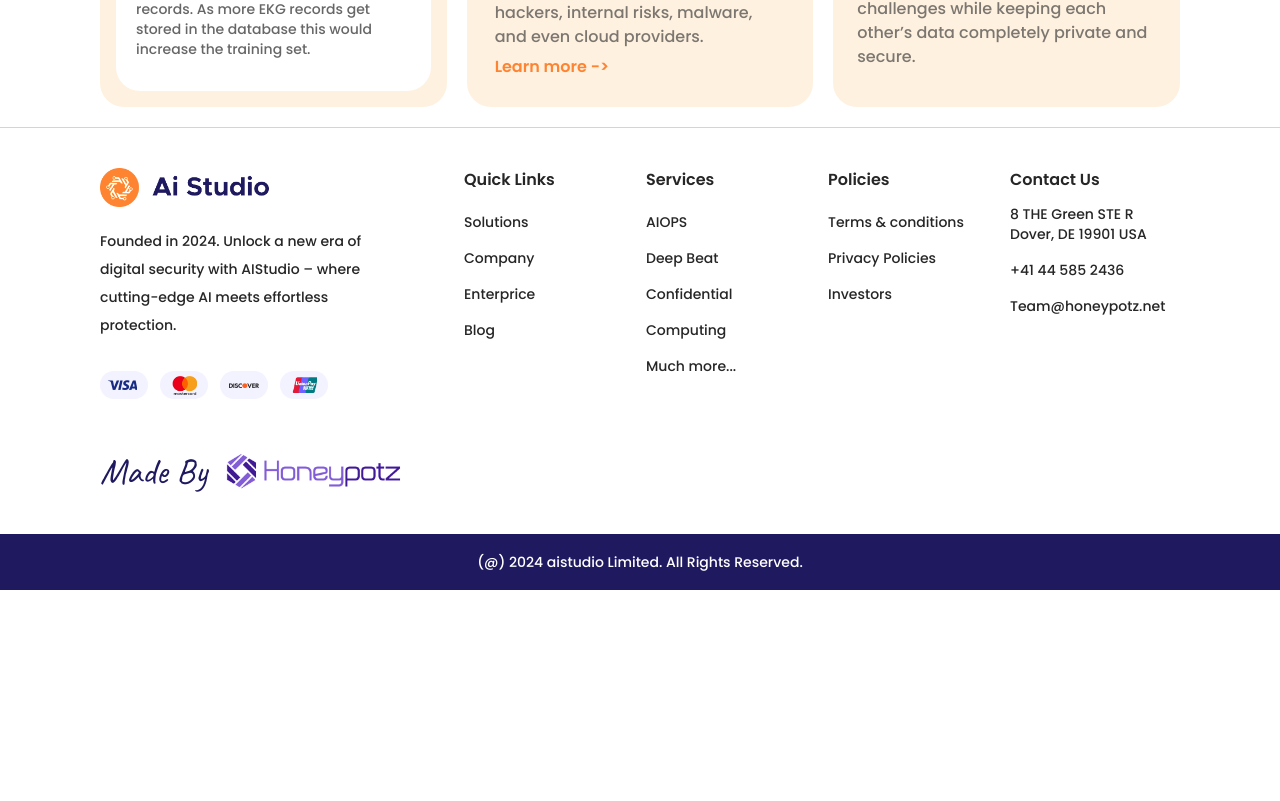
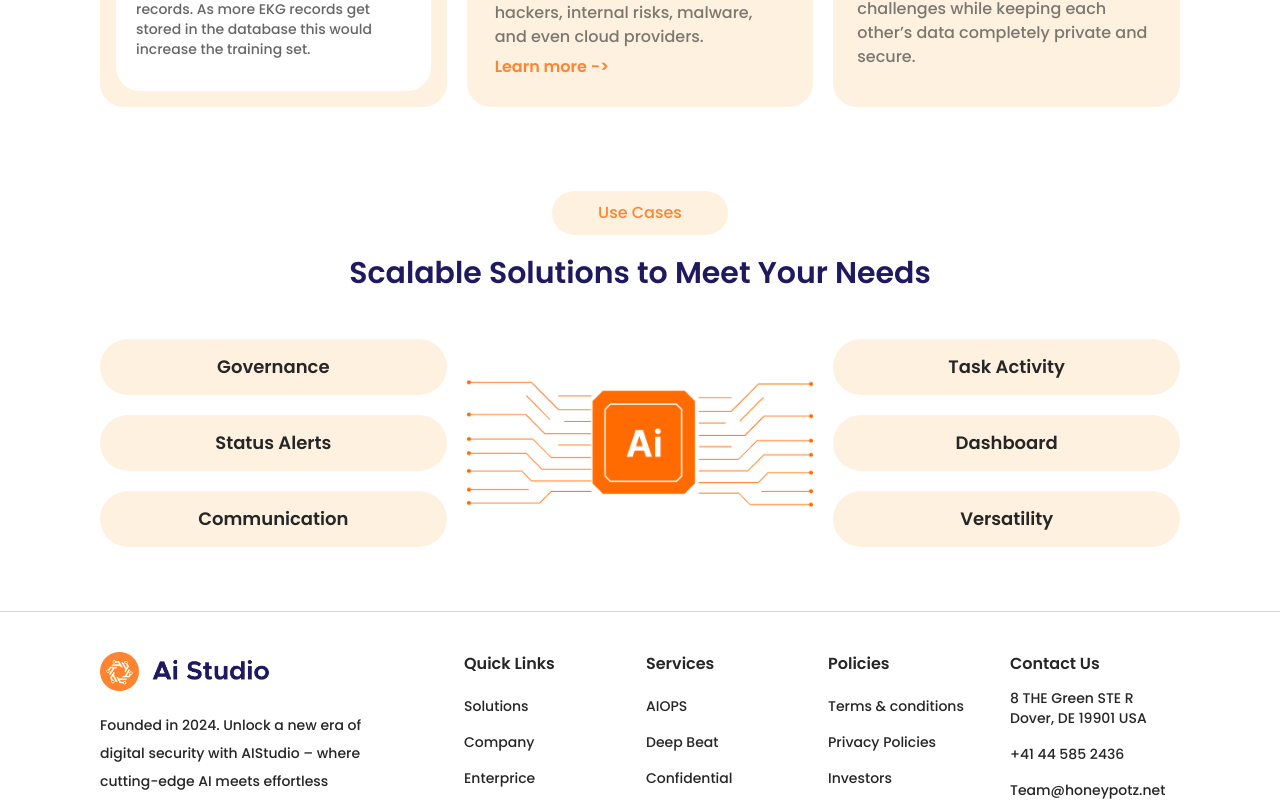
Before and after one commit to AISTUDIO-ML/Honeypotz-main-website, a React (Create React App) app: page / in a window 1280 px wide. Shown: the part 2080-2881 px from the top of the page. Before the commit the page ends 2670 px from the top, so only its background shows below. Built offline with nearby package versions, Linux system fonts and the light colour scheme.

Commit message:
scalable solutions created

```diff
--- a/src/App.tsx
+++ b/src/App.tsx
@@ -1,7 +1,6 @@
 import { Footer, NavBar } from "components/components";
 import State from "context/state";
 import AuthenticateAi from "sections/authenticateAi/authenticateAi";
-import CaseStudies from "sections/caseStudies/caseStudies";
 import {
   BottomBanner,
   Home,
@@ -10,6 +9,8 @@ import {
   TopBanner,
   UseCases,
   WhyChoose,
+  CaseStudies,
+  ScalableSolutions,
 } from "sections/sections";
 
 function App() {
@@ -19,6 +20,7 @@ function App() {
       <NavBar />
       <Home />
       <UseCases />
+      <ScalableSolutions />
       {/* <Reassurance /> */}
       {/* <AuthenticateAi /> */}
       {/* <CaseStudies /> */}
--- a/src/assets/images/images.tsx
+++ b/src/assets/images/images.tsx
@@ -33,6 +33,7 @@ import deap_id from "./deap_id.png";
 import finger_print from "./finger_print.png";
 import unique_image from "./unique_image.png";
 import security_group from "./security_group.png";
+import ai from "./ai.png";
 
 export {
   logo,
@@ -70,4 +71,5 @@ export {
   finger_print,
   unique_image,
   security_group,
+  ai,
 };
--- /dev/null
+++ b/src/sections/scalableSolutions/scalableSolutions.tsx
@@ -0,0 +1,45 @@
+import { ai } from "assets/images/images";
+
+const ScalableSolutions: React.FC = () => {
+  return (
+    <div id="usecases" className="myContainer !py-16">
+      <div className="flex flex-col items-center">
+        <div className="text-secondary bg-secondaryLight w-44 h-11 rounded-full flex items-center justify-center">
+          <p>Use Cases</p>
+        </div>
+        <p className="text-primary  text-3xl semibold mt-5 text-center">
+          Scalable Solutions to Meet Your Needs
+        </p>
+      </div>
+      <div className="grid md:grid-cols-3 gap-5 mt-12">
+        <div className="flex flex-col gap-5">
+          <div className="bg-secondaryLight rounded-full h-14 flex justify-center items-center semibold text-lg">
+            <p>Governance</p>
+          </div>
+          <div className="bg-secondaryLight rounded-full h-14 flex justify-center items-center semibold text-lg">
+            <p>Status Alerts</p>
+          </div>
+          <div className="bg-secondaryLight rounded-full h-14 flex justify-center items-center semibold text-lg">
+            <p>Communication</p>
+          </div>
+        </div>
+        <div className="hidden md:flex items-center">
+          <img src={ai} alt="ai" />
+        </div>
+        <div className="flex flex-col gap-5">
+          <div className="bg-secondaryLight rounded-full h-14 flex justify-center items-center semibold text-lg">
+            <p>Task Activity</p>
+          </div>
+          <div className="bg-secondaryLight rounded-full h-14 flex justify-center items-center semibold text-lg">
+            <p>Dashboard</p>
+          </div>
+          <div className="bg-secondaryLight rounded-full h-14 flex justify-center items-center semibold text-lg">
+            <p>Versatility</p>
+          </div>
+        </div>
+      </div>
+    </div>
+  );
+};
+
+export default ScalableSolutions;
--- a/src/sections/sections.tsx
+++ b/src/sections/sections.tsx
@@ -5,6 +5,8 @@ import WhyChoose from "./whyChoose/whyChoose";
 import BottomBanner from "./bottomBanner/bottomBanner";
 import UseCases from "./useCases/useCases";
 import JoinEarly from "./joinEarly/joinEarly";
+import CaseStudies from "./caseStudies/caseStudies";
+import ScalableSolutions from "./scalableSolutions/scalableSolutions";
 
 export {
   TopBanner,
@@ -14,4 +16,6 @@ export {
   BottomBanner,
   UseCases,
   JoinEarly,
+  CaseStudies,
+  ScalableSolutions,
 };
--- a/src/sections/useCases/useCases.tsx
+++ b/src/sections/useCases/useCases.tsx
@@ -17,8 +17,8 @@ const UseCases: React.FC = () => {
         <div className="text-secondary bg-secondaryLight w-44 h-11 rounded-full flex items-center justify-center">
           <p>Use Cases</p>
         </div>
-        <div className="flex items-center gap-3 mt-5">
-          <p className="text-primary  text-3xl semibold">
+        <div className="flex flex-col md:flex-row items-center gap-3 mt-5">
+          <p className="text-primary text-center text-3xl semibold">
             Use Case In Real World With
           </p>
           <img alt="logo" src={logo} width={170} />
```
Also changed, not shown: src/assets/images/ai.png (added).
